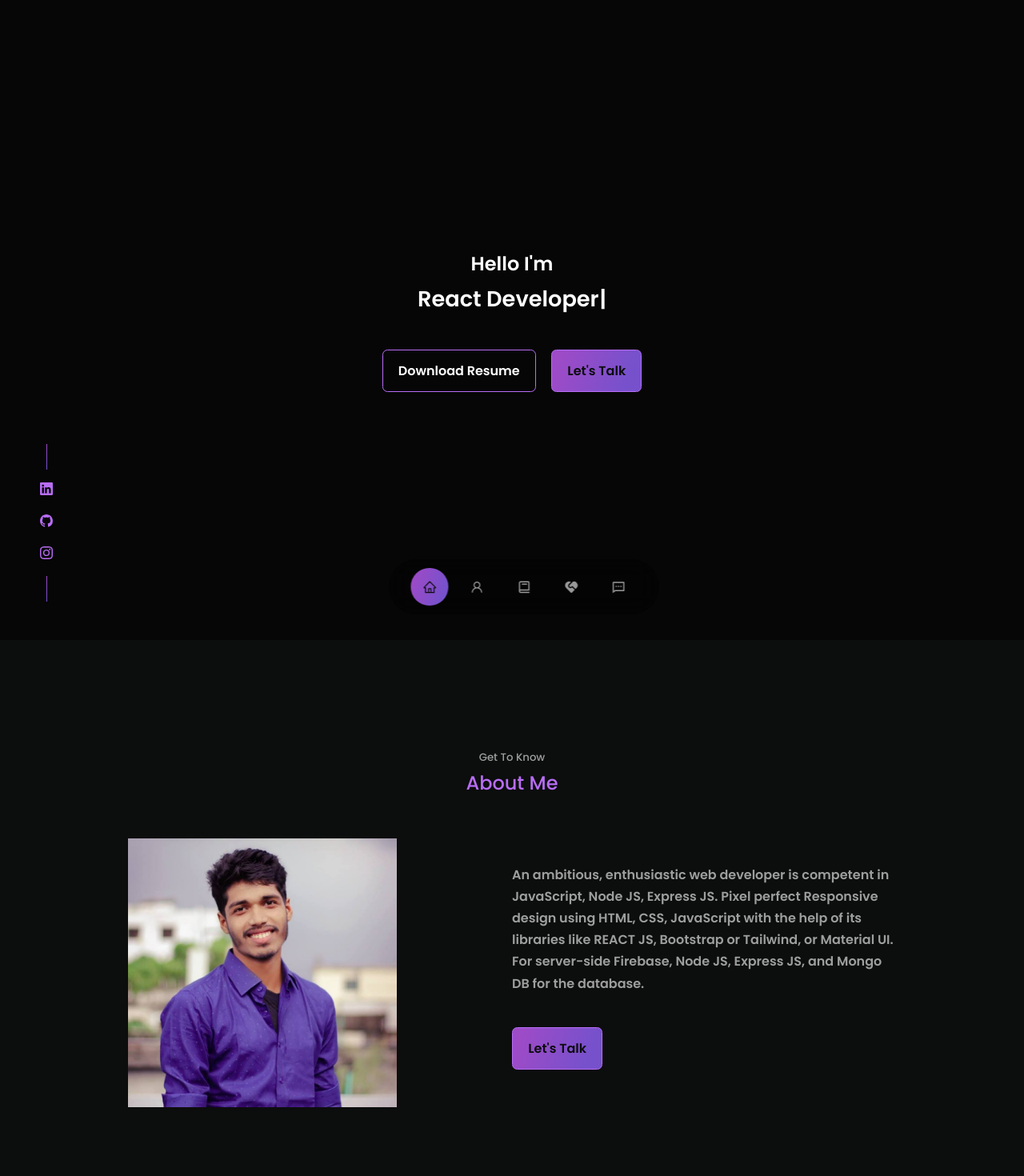
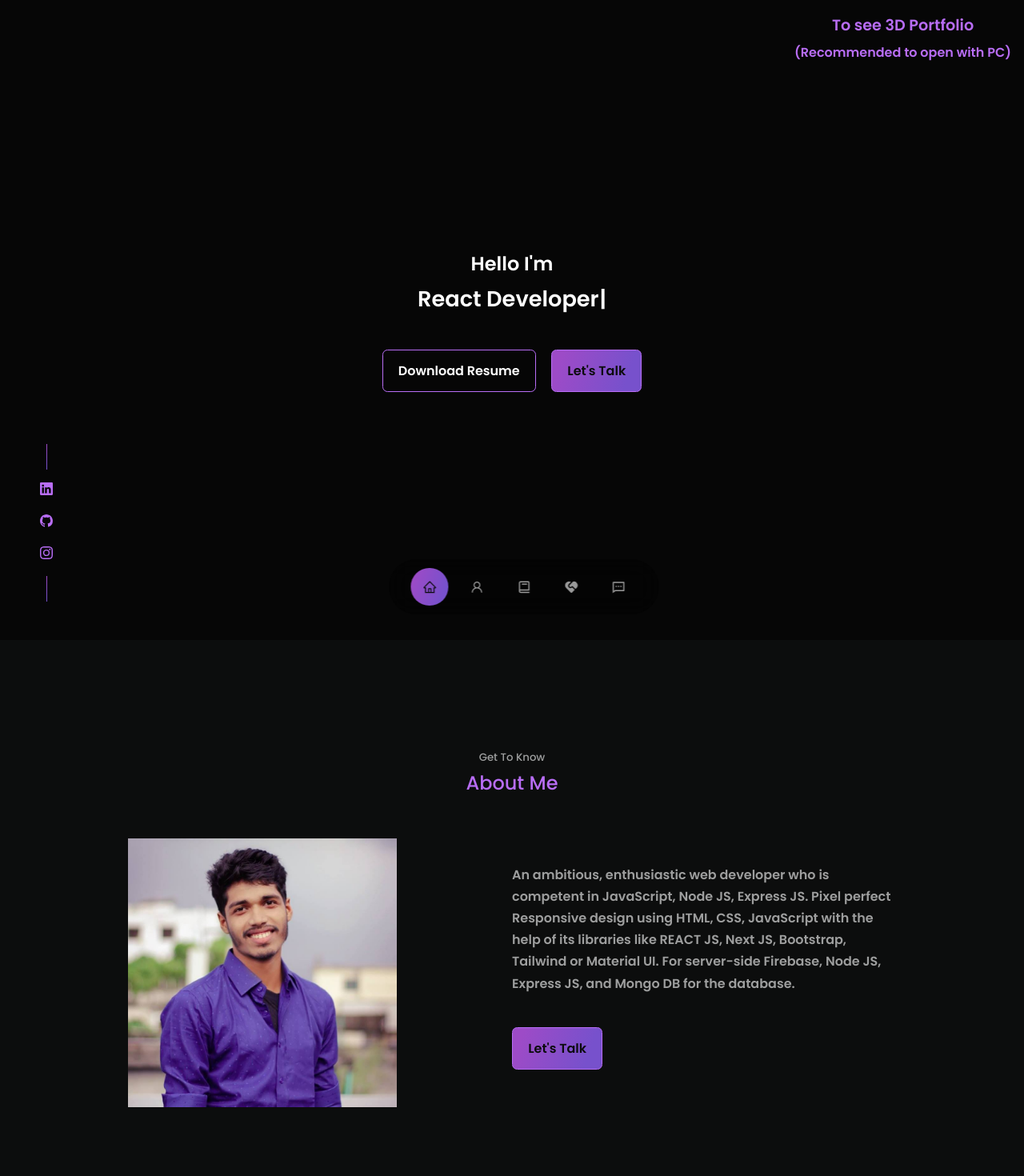
Before and after one commit to najrul04/portfolio_main, a React (Create React App) app: page / in a window 1280 px wide. Shown: the top 1470 px of the page at 80% size. Built offline with nearby package versions, Linux system fonts and the light colour scheme.

Commit message:
header part

```diff
--- a/src/components/about/About.jsx
+++ b/src/components/about/About.jsx
@@ -109,7 +109,7 @@ const About = () => {
                }
              }}>
 
-            An ambitious, enthusiastic web developer is competent in JavaScript, Node JS, Express JS. Pixel perfect Responsive design using HTML, CSS, JavaScript with the help of its libraries like REACT JS, Bootstrap or Tailwind, or Material UI. For server-side Firebase, Node JS, Express JS, and Mongo DB for the database.
+            An ambitious, enthusiastic web developer who is competent in JavaScript, Node JS, Express JS. Pixel perfect Responsive design using HTML, CSS, JavaScript with the help of its libraries like REACT JS, Next JS, Bootstrap, Tailwind or Material UI. For server-side Firebase, Node JS, Express JS, and Mongo DB for the database.
 
             </motion.p>
 
--- a/src/components/header/Header.css
+++ b/src/components/header/Header.css
@@ -41,6 +41,16 @@ video {
   width: 100%;
   height: 100%;
   background-color: rgba(0, 0, 0, 0.5);
+}
+
+.threeD_portfolio {
+  color: #000000;
+  font-size: 1.2rem;
+  position: absolute;
+  top: 0;
+  right: 0;
+  padding-right: 1rem;
+  padding-top: 1rem;
 }
 
 /*
@@ -175,4 +185,7 @@ video {
   .overlay {
     height: 70%;
   }
+  .threeD_portfolio {
+    font-size: 12px;
+  }
 }
--- a/src/components/header/Header.jsx
+++ b/src/components/header/Header.jsx
@@ -11,12 +11,18 @@ import videoBg from "../../assets/video_portfolio/videoBg1.m4v";
 
 const Header = () => {
   return (
-    <header>
+    <>
+
+
+     <header>
       <div className="container header_container">
+
         <div className="overlay"></div>
         <video autoPlay loop muted src={videoBg}></video>
 
+
         <div className="video_content">
+           <h5 className="threeD_portfolio"><a target="_blank" href="https://najrul.vercel.app/" rel="noreferrer">To see 3D Portfolio <br /><small>(Recommended to open with PC)</small></a></h5>
           <motion.h2
             className="static_header_name"
             initial={{ y: "-100vw" }}
@@ -41,6 +47,8 @@ const Header = () => {
           </h3>
 
           <CTA />
+
+
         </div>
 
         {/* <h5 className="text-light">Front End Developer</h5> */}
@@ -63,6 +71,8 @@ const Header = () => {
         */}
       </div>
     </header>
+    </>
+
   );
 };
 
--- a/src/components/header/HeaderSocials.jsx
+++ b/src/components/header/HeaderSocials.jsx
@@ -10,7 +10,7 @@ const HeaderSocials = () => {
         transition={{ type: 'spring', bounce:0.3, duration: 2 }}
     className='header_socials'>
 
-        <a href="https://www.linkedin.com/in/najrul-islam/" target="_blank" rel="noreferrer"><BsLinkedin /></a>
+        <a href="https://www.linkedin.com/in/najrul04/" target="_blank" rel="noreferrer"><BsLinkedin /></a>
         <a href="https://github.com/najrul04" target="_blank" rel="noreferrer"><BsGithub/></a>
         <a href="https://www.instagram.com/nazrul_i04/?hl=en" target="_blank" rel="noreferrer"><BsInstagram/></a>
 
```
Also changed, not shown: 1 other file (tests, documents, lock files or other folders).
